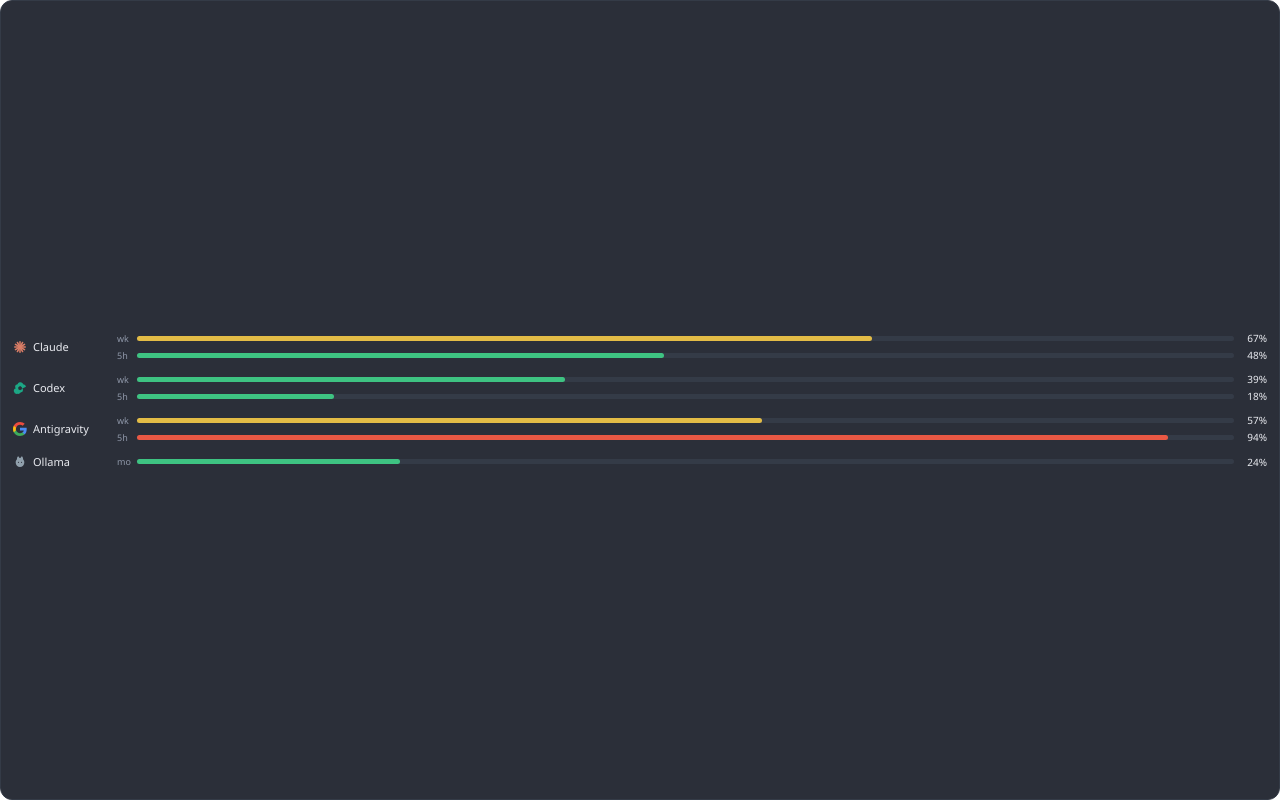
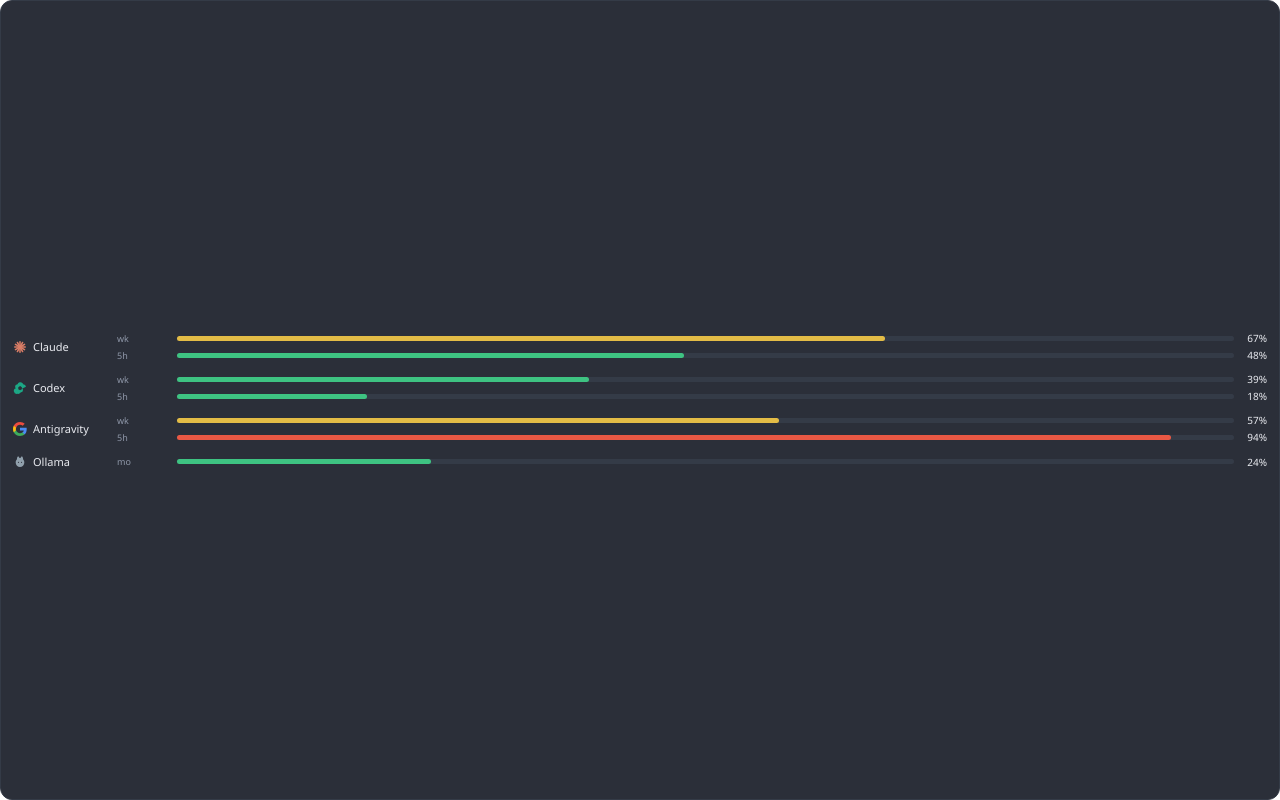
Before and after one commit to sebaram/ai-subscription-widget, a React (Vite) app: page / in a window 1280 px wide. Built offline with nearby package versions, Linux system fonts and the light colour scheme.

Commit message:
fix: uniform bar column (fixed label width) across providers

```diff
--- a/src/components/UsageBar.tsx
+++ b/src/components/UsageBar.tsx
@@ -15,7 +15,7 @@ export function UsageBar({ w, th, bs }: { w: UsageWindow; th: { amber: number; r
   const pct = w.isKnown && w.usedPercent !== null ? `${w.usedPercent.toFixed(0)}%` : '—';
   return (
     <div style={{ display: 'flex', alignItems: 'center', gap: bs.font * 0.5, minWidth: 0, flex: 1 }}>
-      <span style={{ minWidth: bs.font * 1.5, color: '#8a93a6', fontSize: bs.font * 0.9, whiteSpace: 'nowrap' }}>{w.title}</span>
+      <span style={{ width: bs.font * 5.5, color: '#8a93a6', fontSize: bs.font * 0.9, whiteSpace: 'nowrap', overflow: 'hidden', textOverflow: 'ellipsis', flexShrink: 0 }}>{w.title}</span>
       <div style={{ flex: 1, height: bs.thickness, borderRadius: bs.thickness / 2, background: '#2a313e', minWidth: 40 }}>
         <div style={{ width: `${(w.usedPercent ?? 0).toFixed(1)}%`, height: '100%', borderRadius: bs.thickness / 2, background: trackColor(w, th) }} />
       </div>
```
